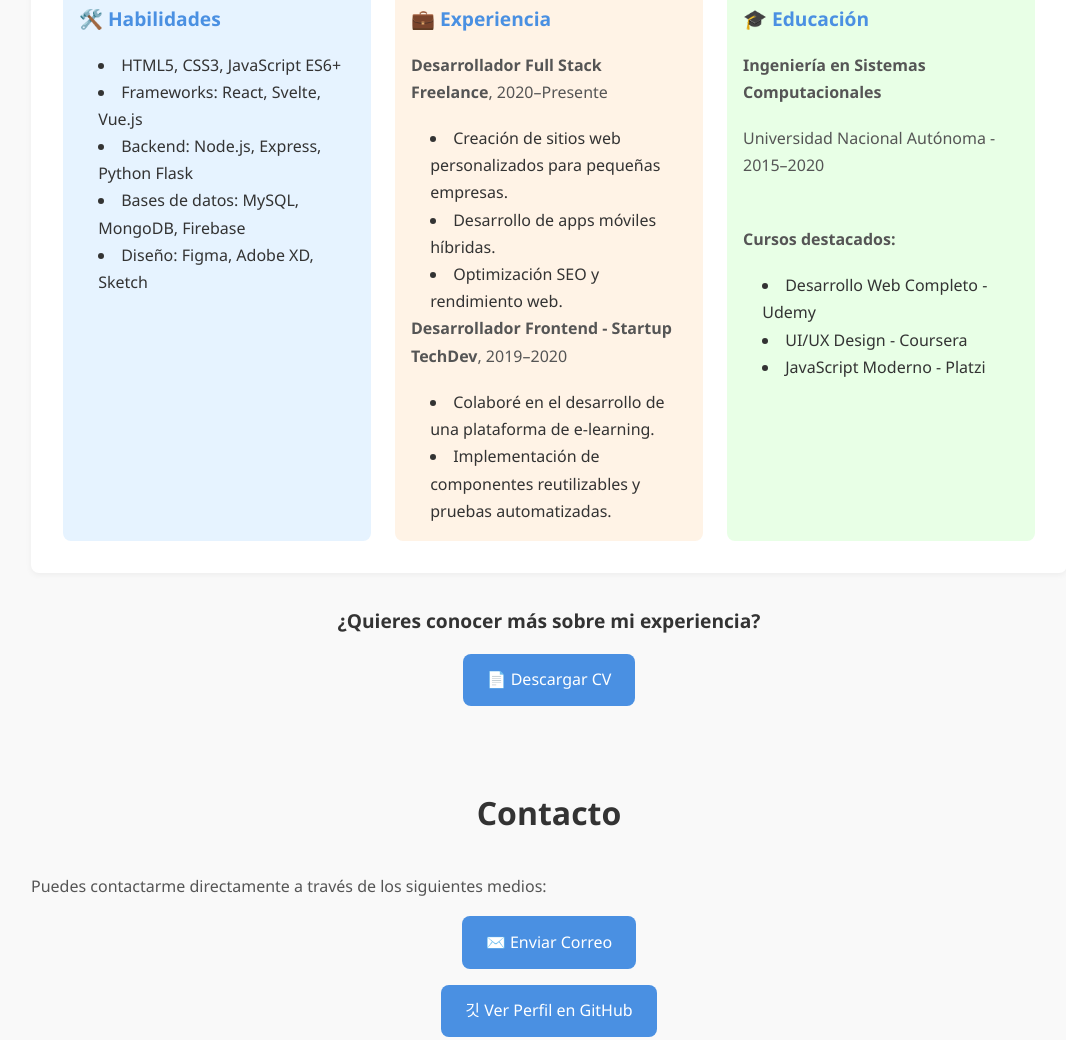
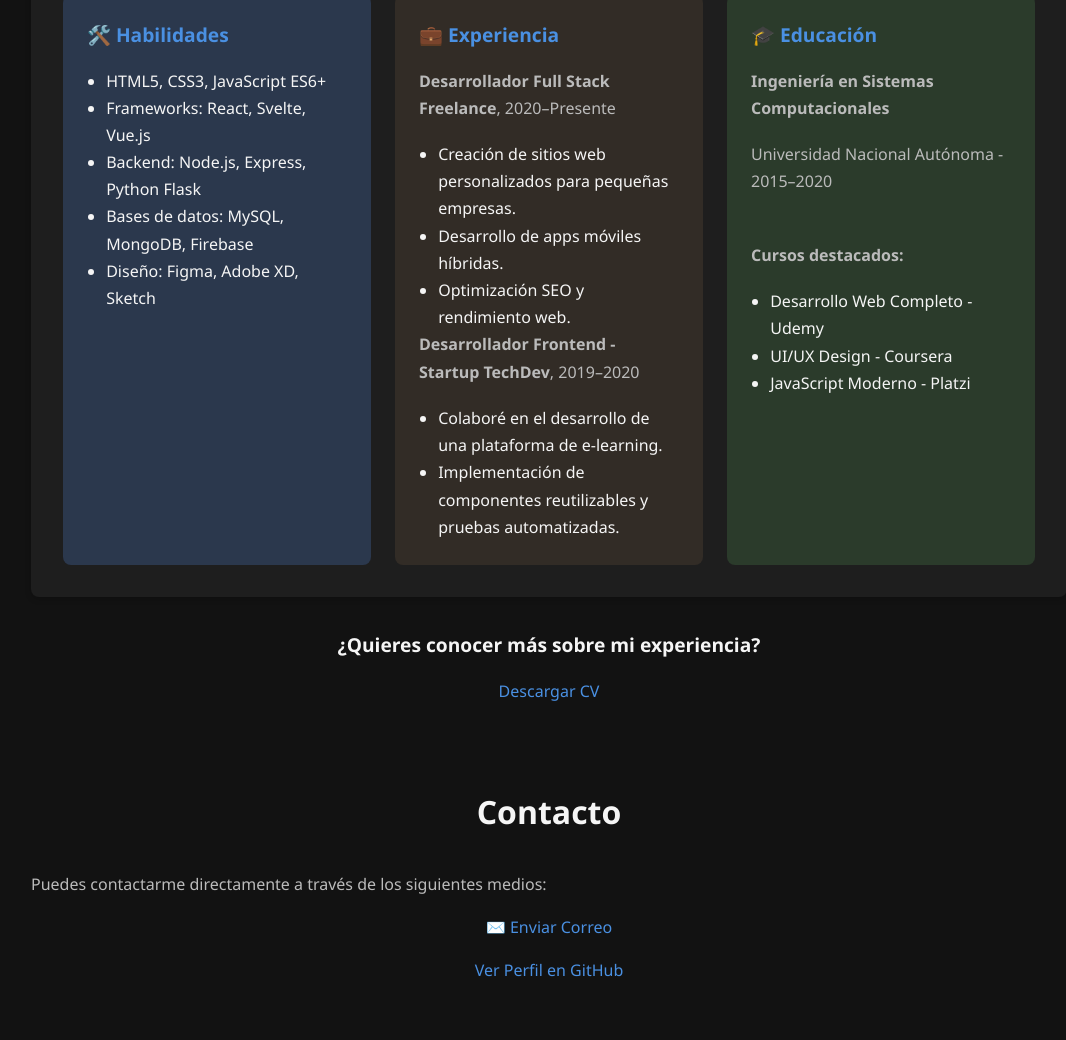
Before and after one commit to davidvallerst/pf, a plain HTML site: page index.html in a window 1280 px wide. Shown: the part 1516-2556 px from the top of the page, without its empty margins (91-1157 px from the left). Drawn offline with Linux system fonts and the light colour scheme.

Commit message:
Update index.html

```diff
--- a/index.html
+++ b/index.html
@@ -7,13 +7,13 @@
 
 		<style>
 			:root {
-				--bg-main: #f9f9f9;
-				--card-bg: #ffffff;
-				--text-dark: #333;
-				--text-muted: #555;
-				--accent-color: #4a90e2; /* Azul profesional */
+				--bg-main: #121212;
+				--card-bg: #1e1e1e;
+				--text-light: #f5f5f5;
+				--text-muted: #bbb;
+				--accent-color: #4a90e2;
 				--border-radius: 8px;
-				--shadow-sm: 0 2px 6px rgba(0, 0, 0, 0.05);
+				--shadow-sm: 0 2px 6px rgba(0, 0, 0, 0.2);
 				--transition: 0.3s ease;
 			}
 
@@ -25,7 +25,7 @@
 
 			body {
 				font-family: 'Segoe UI', sans-serif;
-				color: var(--text-dark);
+				color: var(--text-light);
 				background-color: var(--bg-main);
 				line-height: 1.7;
 				scroll-behavior: smooth;
@@ -33,7 +33,12 @@
 
 			a {
 				text-decoration: none;
-				color: var(--text-dark);
+				color: var(--accent-color);
+				transition: opacity var(--transition);
+			}
+
+			a:hover {
+				opacity: 0.8;
 			}
 
 			h1,
@@ -47,7 +52,7 @@
 			}
 
 			header {
-				background-color: #eaeaea;
+				background: #402549;
 				padding: 4rem 2rem;
 				text-align: center;
 			}
@@ -121,29 +126,52 @@
 				box-shadow: var(--shadow-sm);
 			}
 
-			.about h2 {
-				margin-bottom: 1.5rem;
+			.about p {
+				margin-bottom: 1.2rem;
 			}
 
 			.about-grid {
 				display: grid;
-				grid-template-columns: 1fr;
+				grid-template-columns: repeat(auto-fit, minmax(280px, 1fr));
 				gap: 1.5rem;
+				margin-top: 2rem;
 			}
 
-			.about-grid div {
-				padding: 1rem;
+			.about-card {
+				padding: 1.5rem;
 				border-radius: var(--border-radius);
+				background-color: #2a2a2a;
+				transition:
+					transform var(--transition),
+					box-shadow var(--transition);
 			}
 
-			.about-grid h3 {
-				margin-bottom: 0.5rem;
-				color: var(--accent-color);
+			.about-card:hover {
+				transform: translateY(-4px);
+				box-shadow: 0 6px 16px rgba(0, 0, 0, 0.2);
 			}
 
-			ul {
-				list-style: disc inside;
-				padding-left: 1rem;
+			.about-card h3 {
+				margin-bottom: 1rem;
+				color: var(--accent-color);
+				font-size: 1.2rem;
+			}
+
+			.about-card ul {
+				padding-left: 1.2rem;
+			}
+
+			/* Colores específicos por categoría */
+			.about-card.skills {
+				background-color: #2b384d;
+			}
+
+			.about-card.experience {
+				background-color: #322c26;
+			}
+
+			.about-card.education {
+				background-color: #2b3b2b;
 			}
 
 			.cv-section {
@@ -159,16 +187,8 @@
 
 			.cv-section a {
 				display: inline-block;
-				padding: 0.8rem 1.5rem;
-				background-color: var(--accent-color);
-				color: white;
-				border-radius: var(--border-radius);
 				font-weight: 500;
-				transition: background var(--transition);
-			}
-
-			.cv-section a:hover {
-				background-color: #357ae8;
+				color: var(--accent-color);
 			}
 
 			.contact-links {
@@ -180,83 +200,19 @@
 			}
 
 			.contact-links a {
-				display: inline-block;
-				padding: 0.8rem 1.5rem;
-				background-color: var(--accent-color);
-				color: white;
-				border-radius: var(--border-radius);
+				color: var(--accent-color);
 				font-weight: 500;
-				transition: background var(--transition);
-				width: fit-content;
-			}
-
-			.contact-links a:hover {
-				background-color: #357ae8;
 			}
 
 			footer {
 				text-align: center;
 				padding: 2rem 1rem;
-				background-color: #f1f1f1;
+				background-color: #1a1a1a;
 				font-size: 0.9rem;
 				color: var(--text-muted);
 			}
-			/* --- SECCIÓN SOBRE MÍ RESPONSIVA Y VISUAL --- */
 
-			.about {
-				background-color: var(--card-bg);
-				padding: 2rem;
-				border-radius: var(--border-radius);
-				box-shadow: var(--shadow-sm);
-			}
-
-			.about p {
-				margin-bottom: 1.2rem;
-			}
-
-			.about-grid {
-				display: grid;
-				grid-template-columns: repeat(auto-fit, minmax(280px, 1fr));
-				gap: 1.5rem;
-				margin-top: 2rem;
-			}
-
-			.about-card {
-				padding: 1.5rem;
-				border-radius: var(--border-radius);
-				background-color: #f7f7f7;
-				transition:
-					transform var(--transition),
-					box-shadow var(--transition);
-			}
-
-			.about-card:hover {
-				transform: translateY(-4px);
-				box-shadow: 0 6px 16px rgba(0, 0, 0, 0.08);
-			}
-
-			.about-card h3 {
-				margin-bottom: 1rem;
-				color: var(--accent-color);
-				font-size: 1.2rem;
-			}
-
-			.about-card ul {
-				padding-left: 1.2rem;
-			}
-
-			/* Colores específicos por categoría */
-			.about-card.skills {
-				background-color: #e6f3ff;
-			}
-			.about-card.experience {
-				background-color: #fff3e6;
-			}
-			.about-card.education {
-				background-color: #e8ffe6;
-			}
-
-			/* En móvil, los textos son más pequeños y claros */
+			/* Responsive */
 			@media (max-width: 600px) {
 				.about p {
 					font-size: 0.95rem;
@@ -404,9 +360,10 @@
 				<!-- Descargar CV -->
 				<div class="cv-section">
 					<h3>¿Quieres conocer más sobre mi experiencia?</h3>
-					<a href="./cv.pdf" download>📄 Descargar CV</a>
+					<a href="./cv.pdf" download>Descargar CV</a>
 				</div>
 			</section>
+
 			<!-- Contacto -->
 			<section id="contacto" class="contact">
 				<h2>Contacto</h2>
@@ -416,7 +373,7 @@
 				<div class="contact-links">
 					<a href="mailto:juan.perez@email.com">✉️ Enviar Correo</a>
 					<a href="https://github.com/tuusuario" target="_blank"
-						>깃 Ver Perfil en GitHub</a
+						>Ver Perfil en GitHub</a
 					>
 				</div>
 			</section>
```
